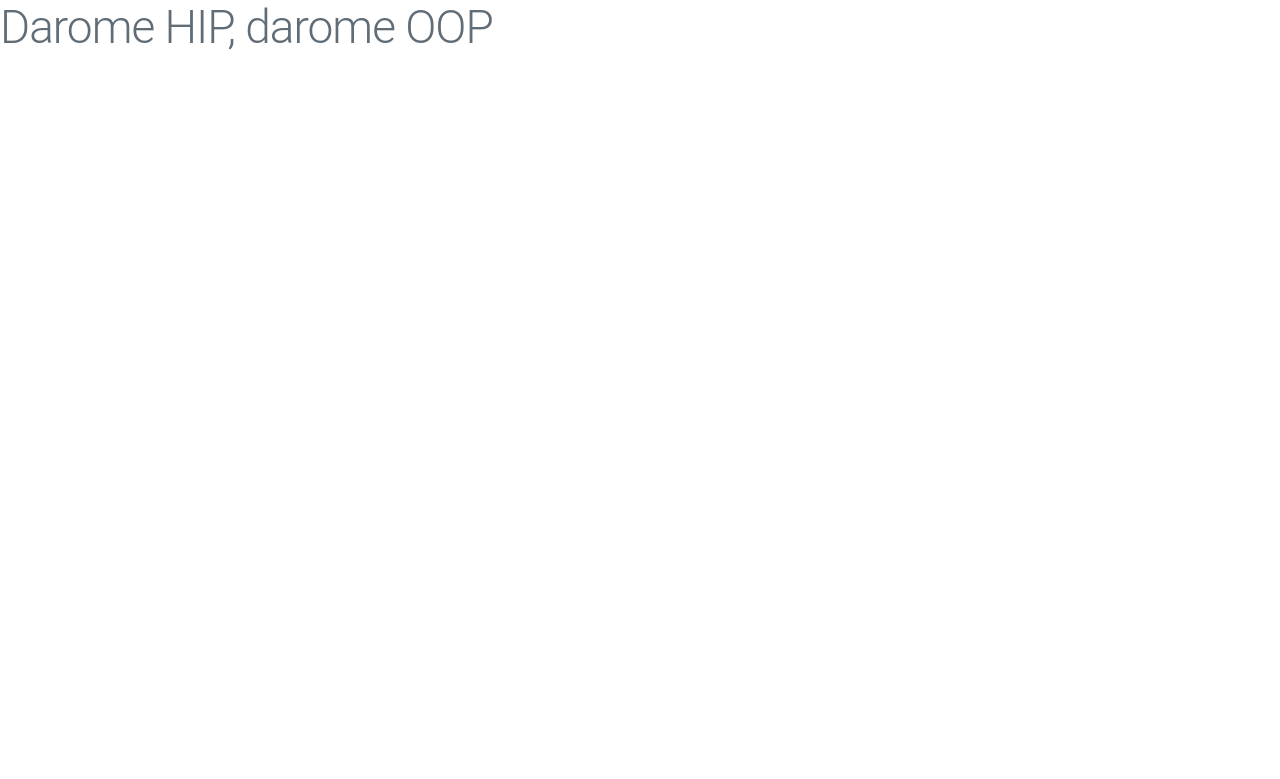
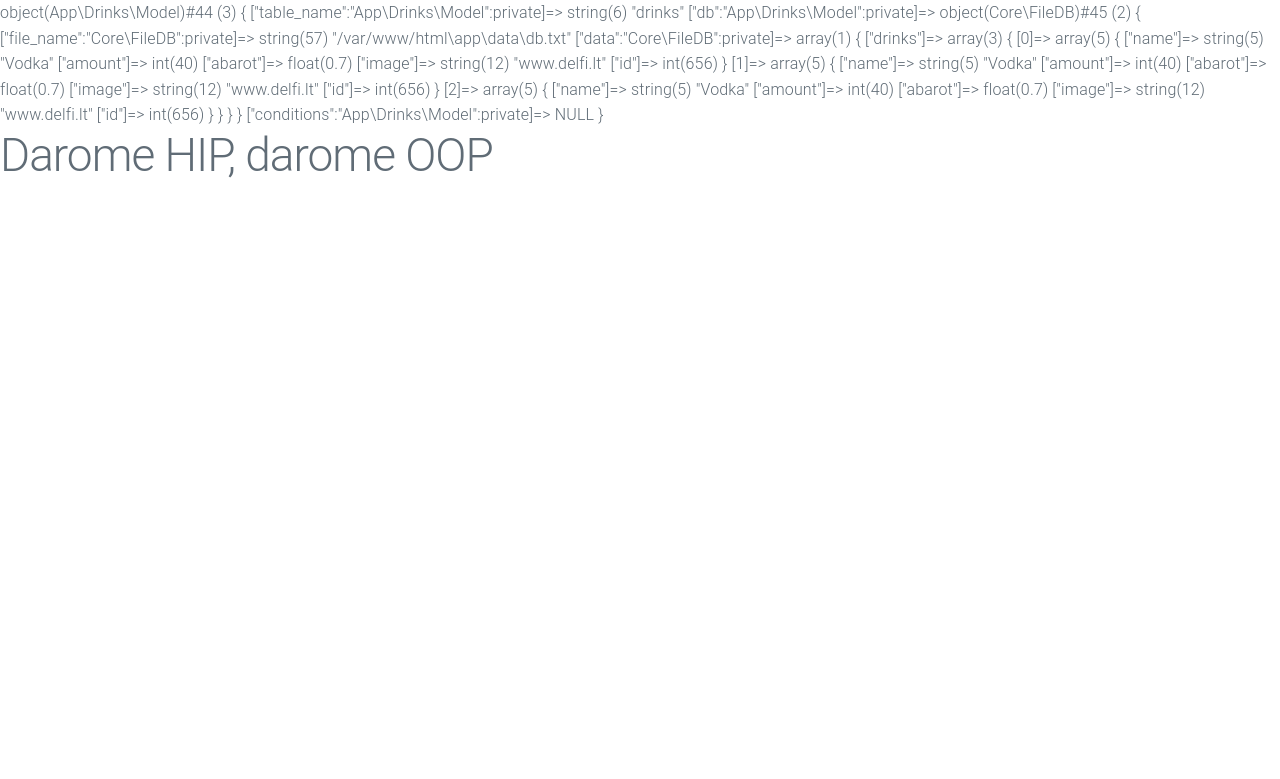
Before and after one commit to RasaJuraitiene/PHP-OOP, a PHP site: page / in a window 1280 px wide. Shown: the top 779 px of the page. Run offline with PHP 8.4, Linux system fonts and the light colour scheme.

Commit message:
funkcijos klases

```diff
--- /dev/null
+++ b/app/classes/Drinks/Drink.php
@@ -0,0 +1,105 @@
+<?php
+
+
+namespace App\Drinks;
+
+
+class Drink
+{
+    private $data;
+    private $properties = [
+        'name', 'amount', 'abarot', 'image', 'id'
+    ];
+
+    public function setName(string $name)
+    {
+        $this->data['name'] = $name;
+    }
+
+    public function getName()
+    {
+        return $this->data['name'] ?? null;
+    }
+
+    public function setAmount(int $amount_ml)
+    {
+        $this->data['amount'] = $amount_ml;
+    }
+
+    public function getAmount()
+    {
+        return $this->data['amount'];
+    }
+
+    public function setAbarot(float $abarot)
+    {
+        $this->data['abarot'] = $abarot;
+    }
+
+    public function getAbarot()
+    {
+        return $this->data['abarot'];
+    }
+
+    public function setImage(string $url)
+    {
+        $this->data['image'] = $url;
+    }
+
+    public function getImage()
+    {
+        return $this->data['image'];
+    }
+
+    public function setId(int $id)
+    {
+        $this->data['id'] = $id;
+    }
+
+    public function getId()
+    {
+        return $this->data['id'];
+    }
+
+    public function setData(array $data)
+    {
+        foreach ($this->properties as $property) {
+            if (isset($data[$property])) {
+
+                $value = $data[$property];
+                /* amount_ml */
+                $setter = str_replace('_', '', 'set' . $property);
+                /* setamountml */
+
+                /* setAmountMl(...) */
+                // $this->setAmountMl(...);
+
+                $this->{$setter}($value);
+            }
+        }
+//        Antras budas apsirasymui
+//        if(isset($data['name'])) $this->setName($data['name']);
+//        if(isset($data['amount'])) $this->setName($data['amount']);
+//        if(isset($data['abarot'])) $this->setName($data['abarot']);
+//        if(isset($data['image'])) $this->setName($data['image']);
+    }
+
+    public function getData()
+    {
+        $data = [];
+
+        foreach ($this->properties as $property) {
+            $getter = str_replace('_', '', 'get' . $property);
+
+            $data[$property] = $this->{$getter}();
+        }
+        return $data;
+    }
+
+    public function __construct(array $data = null)
+    {
+        if ($data) {
+            $this->setData($data);
+        }
+    }
+}
--- /dev/null
+++ b/app/classes/Drinks/Model.php
@@ -0,0 +1,42 @@
+<?php
+
+
+namespace App\Drinks;
+
+
+use Core\FileDB;
+
+class Model
+{
+    private $table_name = 'drinks';
+    private $db;
+    private $conditions;
+
+    public function __construct()
+    {
+        $this->db = New FileDB(DB_FILE);
+        $this->db->load();
+        $this->db->createTable($this->table_name);
+    }
+
+    public function insert(Drink $drink)
+    {
+        return $this->db->insertRow($this->table_name, $drink->getData());
+    }
+
+    public function get($conditions)
+    {
+        $drinks_objects = [];
+        $drinks_array = $this->db->getRowsWhere($this->table_name, $conditions);
+
+        foreach ($drinks_array as $row_id => $drink_array) {
+            $drink = new Drink($drinks_array);
+            $drink->setId($row_id);
+
+            $drinks_objects[] = $drink;
+        }
+
+    return $drinks_objects;
+}
+
+}
--- /dev/null
+++ b/app/data/db.txt
@@ -0,0 +1 @@
+{"drinks":[{"name":"Vodka","amount":40,"abarot":0.7,"image":"www.delfi.lt","id":656},{"name":"Vodka","amount":40,"abarot":0.7,"image":"www.delfi.lt","id":656}]}
--- a/bootloader.php
+++ b/bootloader.php
@@ -13,3 +13,5 @@ require ROOT . '/core/functions/html/builder.php';
 
 // Load App Functions
 require ROOT . '/app/functions/validators.php';
+
+require ROOT . '/vendor/autoload.php';
--- a/core/classes/FileDB.php
+++ b/core/classes/FileDB.php
@@ -2,6 +2,193 @@
 
 namespace Core;
 
-class FileDB  {
+class FileDB
+{
 
+    private $file_name;
+    private $data;
+
+    /**
+     * FileDB constructor.
+     * @param $file_name
+     */
+    public function __construct($file_name)
+    {
+        $this->file_name = $file_name;
+        $this->load();
+    }
+
+    /**
+     * @param $data
+     */
+    public function setData($data)
+    {
+        $this->data = $data;
+    }
+
+    public function getData()
+    {
+        return $this->data;
+    }
+
+    public function save()
+    {
+        $encoded_array = json_encode($this->data);
+        $bytes_written = file_put_contents($this->file_name, $encoded_array);
+        if ($bytes_written !== false) {
+            return true;
+        }
+        return false;
+    }
+
+    public function load()
+    {
+        if (file_exists($this->file_name)) {
+            $this->data = json_decode(file_get_contents($this->file_name), true);
+        } else {
+            $this->data = [];
+        }
+    }
+
+    /** F-ja kuri iraso tuscia masyva i Data file
+     * @param $table_name
+     * @return bool
+     */
+    public function createTable($table_name)
+    {
+        if (!$this->tableExists($table_name)) {
+            $this->data[$table_name] = [];
+            return true;
+        }
+
+        return false;
+    }
+
+    /**F-ja tikrina ar lentele(Table_name indexas) duomenu bazeje egzistuoja
+     *
+     * @param $table_name
+     * @return bool
+     *
+     */
+    public function tableExists($table_name)
+    {
+        if (isset($this->data[$table_name])) {
+            return true;
+        }
+        return false;
+    }
+
+    /** Istrina indeksa is Data DB
+     *
+     * @param $table_name
+     * @return bool
+     */
+    public function dropTable($table_name)
+    {
+        if ($this->tableExists($table_name)) {
+            unset($this->data[$table_name]);
+            return true;
+        }
+        return false;
+    }
+
+    /**Tikrina ar toks table indexas egzistuojas, jei egzistuoja isvalo lentele, bet jos neistrina
+     *
+     * @param $table_name
+     * @return bool
+     */
+    public function truncateTable($table_name)
+    {
+        if ($this->tableExists($table_name)) {
+            $this->data[$table_name] = [];
+            return true;
+        }
+        return false;
+    }
+
+    public function insertRow($table_name, $row, $row_id = null)
+    {
+        if ($row_id) {
+            if (!$this->rowExists($table_name, $row_id)) {
+                $this->data[$table_name][$row_id] = $row;
+                return $row_id;
+            } else {
+                return false;
+            }
+        } else {
+            $this->data[$table_name][] = $row;
+            return array_key_last($this->data[$table_name]);
+        }
+    }
+
+    public function rowExists($table_name, $row_id)
+    {
+        if (isset($this->data[$table_name][$row_id])) {
+            return true;
+        }
+        return false;
+    }
+
+    public function updateRow($table_name, $row_id, $row)
+    {
+        if ($this->rowExists($table_name, $row_id)) {
+            $this->data[$table_name][$row_id] = $row;
+            return true;
+        }
+        return false;
+    }
+
+    /**
+     *
+     * @param $table_name
+     * @param $row_id
+     * @return bool
+     */
+    public function deleteRow($table_name, $row_id)
+    {
+        if ($this->rowExists($table_name, $row_id)) {
+            unset($this->data[$table_name][$row_id]);
+            return true;
+        }
+        return false;
+    }
+
+    public function getRow($table_name, $row_id)
+    {
+        if ($this->rowExists($table_name, $row_id)) {
+            return $this->data[$table_name][$row_id];
+        }
+        return false;
+
+    }
+
+    public function getRowsWhere($table_name, array $conditions)
+    {
+        $results = [];
+
+        foreach ($this->data[$table_name] as $row_id => $row) {
+
+            /* ['username' => 'Alius', ...] */
+            $found = true;
+            foreach ($conditions as $condition_index => $condition_value) {
+                /* $condition_index = 'username', $condition_value = 'Alius' */
+                $row_value = $row[$condition_index];
+                if ($row_value !== $condition_value) {
+                    $found = false;
+                    break;
+                }
+            }
+
+            if ($found) $results[$row_id] = $row;
+
+        }
+
+        return $results;
+    }
+
+    public function __destruct()
+    {
+        // TODO: Implement __destruct() method.
+        $this->save();
+    }
 }
--- /dev/null
+++ b/core/classes/User.php
@@ -0,0 +1,12 @@
+<?php
+
+
+namespace Core;
+
+
+class User
+{
+    public $name;
+    public $password;
+
+}
--- a/public_html/index.php
+++ b/public_html/index.php
@@ -1,6 +1,78 @@
 <?php
 
+use Core\FileDB;
+
 require '../bootloader.php';
+require '../core/classes/FileDB.php';
+require '../core/classes/User.php';
+require '../app/classes/Drinks/Drink.php';
+
+
+$user = New \Core\User();
+
+//$sandwich =
+//    [
+//        'price' => 2,
+//        'size' => 'xl'
+//    ];
+//$table_name = 'sumustiniai';
+//$file_db = New \Core\FileDB('../app/data/db.txt');
+//$file_db ->createTable($table_name);
+//$file_db->insertRow($table_name, $sandwich);
+//$file_db ->save();
+
+$users = [
+    [
+        'username' => 'Alius',
+        'password' => 'meskutis'
+    ],
+    [
+        'username' => 'Tadas',
+        'password' => 'vilkas'
+    ]
+];
+//$table_name = 'Users';
+//$file_db = New \Core\FileDB('../app/data/db.txt');
+//$file_db->createTable($table_name);
+//$file_db->insertRow($table_name, $users[0]);
+//$file_db->insertRow($table_name, $users[1]);
+//$file_db->save();
+////var_dump($users);
+//$conditions = '?';
+//$file_db->getRowsWhere($table_name, ['username' => 'Alius',
+//    'password' => 'meskutis'],
+//    ['username' => 'tadas',
+//        'password' => 'k']);
+
+$modelDrinks = new \App\Drinks\Model();
+
+$drink = New \App\Drinks\Drink([
+    'name' => 'Vodka',
+    'amount' => '40',
+    'abarot' => '0.7',
+    'image' => 'www.delfi.lt',
+    'id' => '656'
+
+]);
+
+$modelDrinks->insert($drink);
+var_dump($modelDrinks);
+
+//$table_name = 'Drinks';
+//$tableDB = New FileDB('../app/data/db.txt');
+//$tableDB->load();
+//$tableDB->createTable($table_name);
+////var_dump($tableDB);
+//$tableDB->insertRow($table_name, $drink->getData());
+////var_dump($tableDB);
+//$tableDB->save();
+
+//var_dump($tableDB);
+
+//$test = New \App\Drinks\Drink();
+//$test->setdata($drinksArray);
+//var_dump($test->getData());
+
 
 ?>
 <html>
```
Lines whose indentation alone changed are shown as unchanged.
